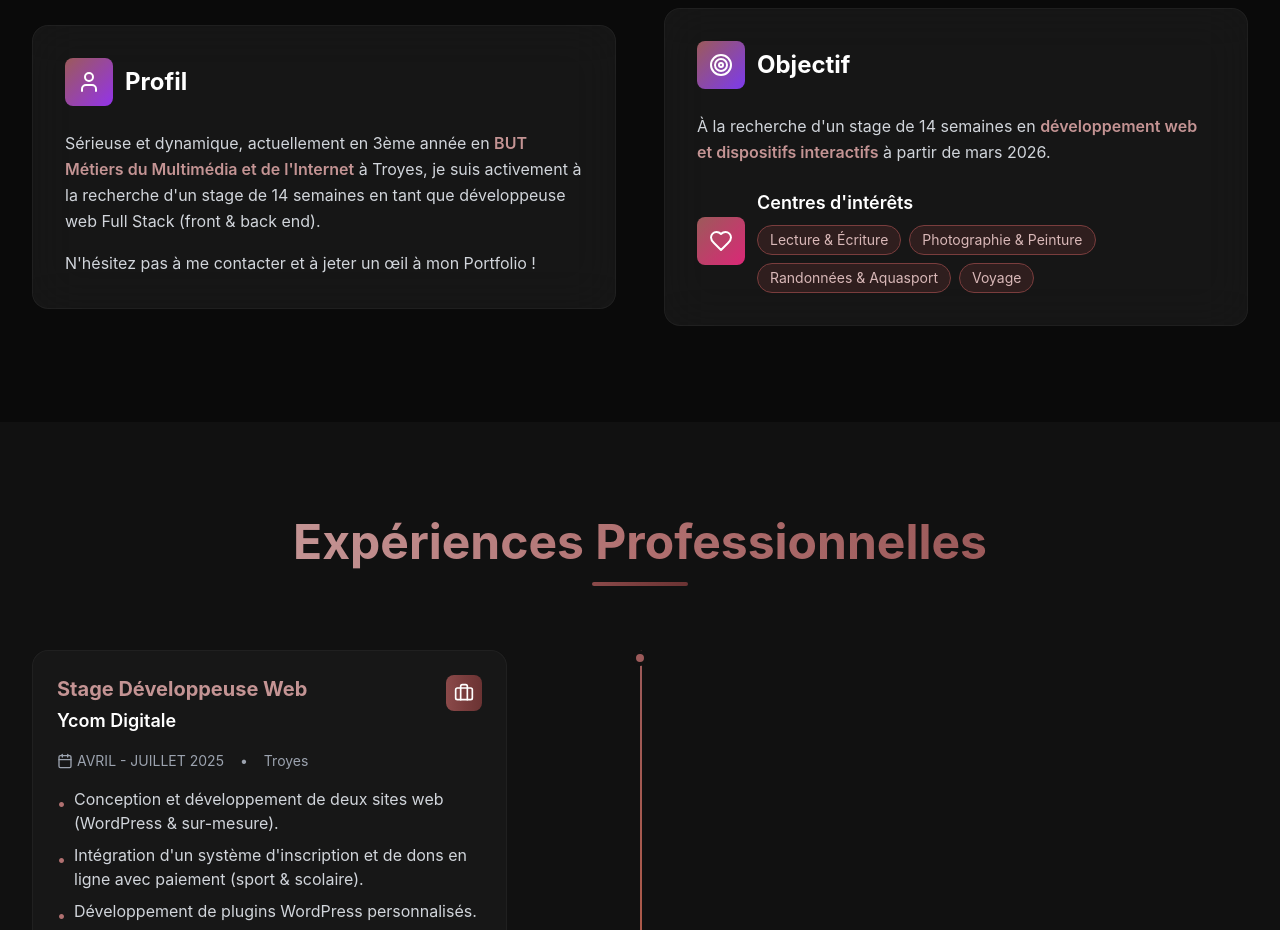
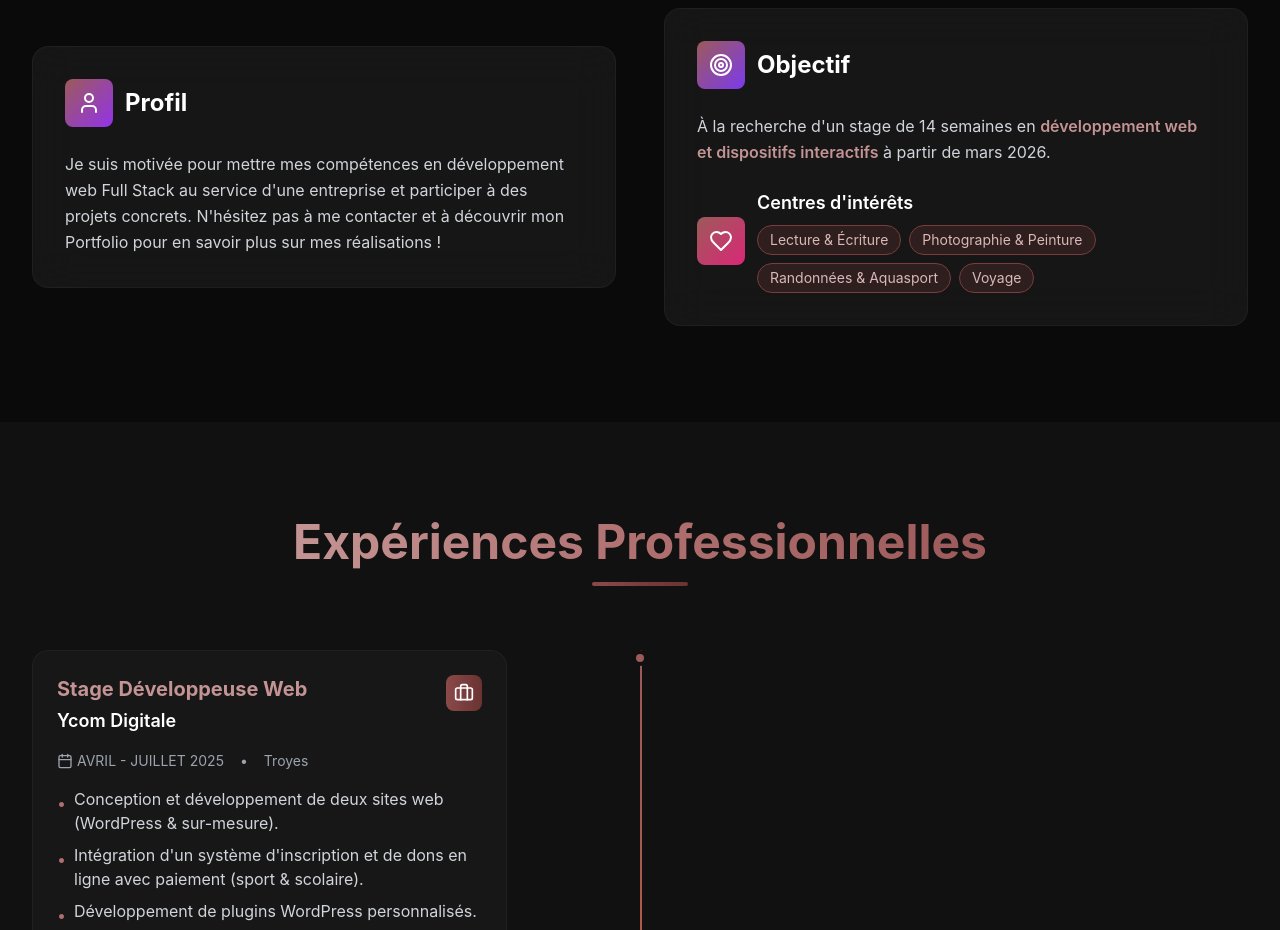
Before and after one commit to nassiachml/portfolio, a Next.js app: page / in a window 1280 px wide. Shown: the part 1020-1950 px from the top of the page. Built offline with nearby package versions, Linux system fonts and the light colour scheme.

Commit message:
fix: reformulation section Profil (About)

```diff
--- a/components/About.tsx
+++ b/components/About.tsx
@@ -49,17 +49,11 @@ export default function About() {
               </div>
               <h3 className="text-2xl font-bold">Profil</h3>
             </div>
-            <p className="text-gray-300 leading-relaxed mb-4">
-              Sérieuse et dynamique, actuellement en 3ème année en{" "}
-              <span className="text-bordeaux-400 font-semibold">
-                BUT Métiers du Multimédia et de l'Internet
-              </span>{" "}
-              à Troyes, je suis activement à la recherche d'un stage de 14
-              semaines en tant que développeuse web Full Stack (front & back
-              end).
-            </p>
             <p className="text-gray-300 leading-relaxed">
-              N'hésitez pas à me contacter et à jeter un œil à mon Portfolio !
+              Je suis motivée pour mettre mes compétences en développement web
+              Full Stack au service d'une entreprise et participer à des
+              projets concrets. N'hésitez pas à me contacter et à découvrir mon
+              Portfolio pour en savoir plus sur mes réalisations !
             </p>
           </motion.div>
 
```
